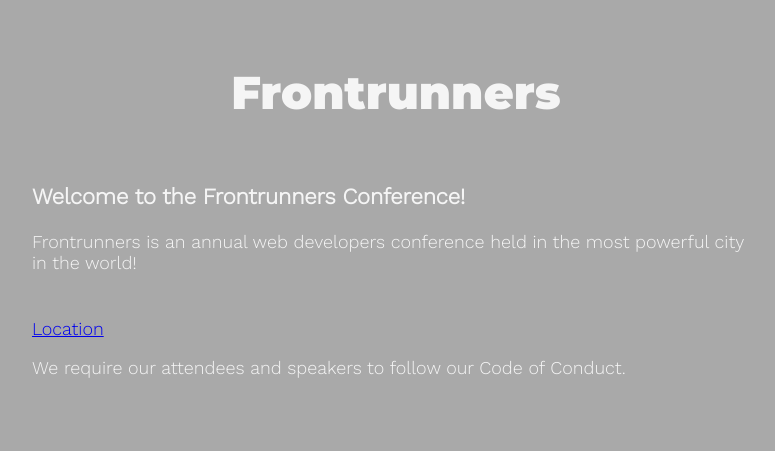
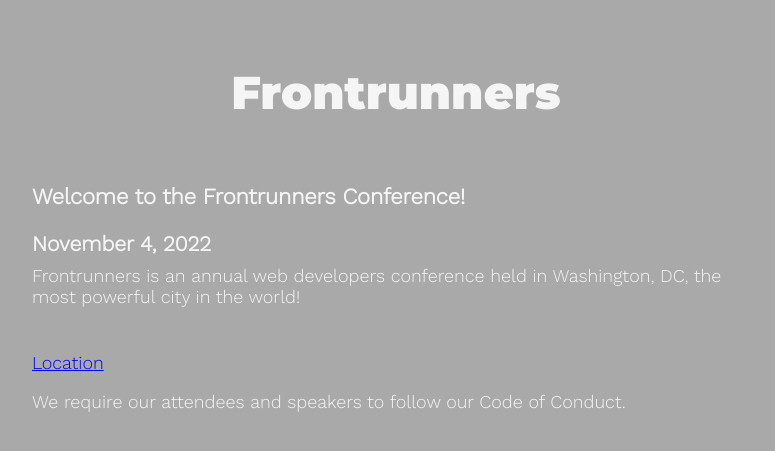
Before and after one commit to gothamgo/frontrunnersconf.github.io, a Jekyll site: the page built from index.html, in a window 1280 px wide. Shown: the top 451 px of the page, without its empty margins (244-1019 px from the left). Built offline with Jekyll 4.4.1, drawn with Linux system fonts in a browser that asks for light colours.

Commit message:
Update index.html

```diff
--- a/index.html
+++ b/index.html
@@ -7,6 +7,8 @@ title: Frontrunners
 
   <h2>Welcome to the Frontrunners Conference!</h2>
 
-  <p>Frontrunners is an annual web developers conference held in the most powerful city in the world!</p>
+  <h3>November 4, 2022</h3>
+
+  <p>Frontrunners is an annual web developers conference held in Washington, DC, the most powerful city in the world!</p>
 
 </div>
```
